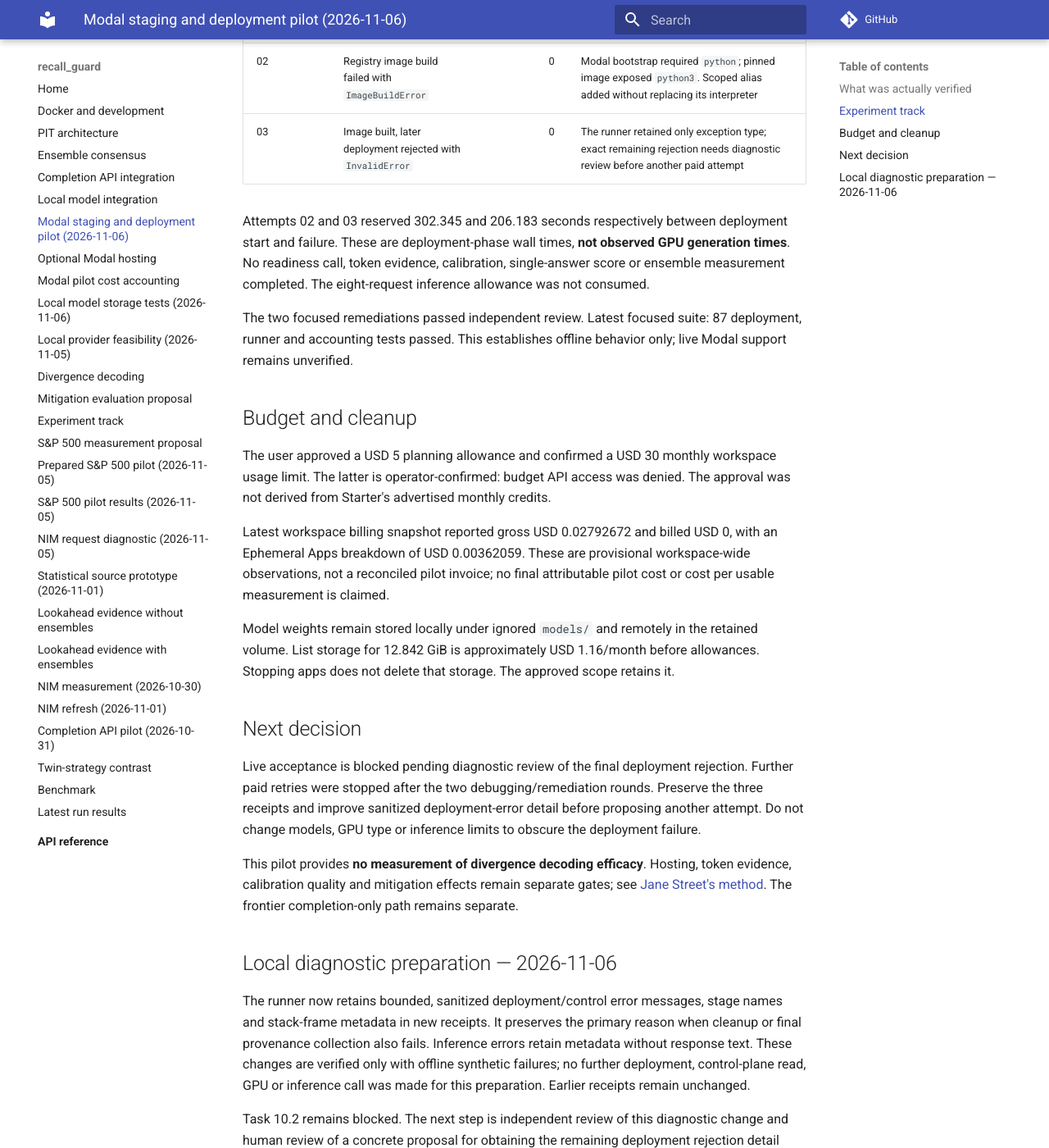
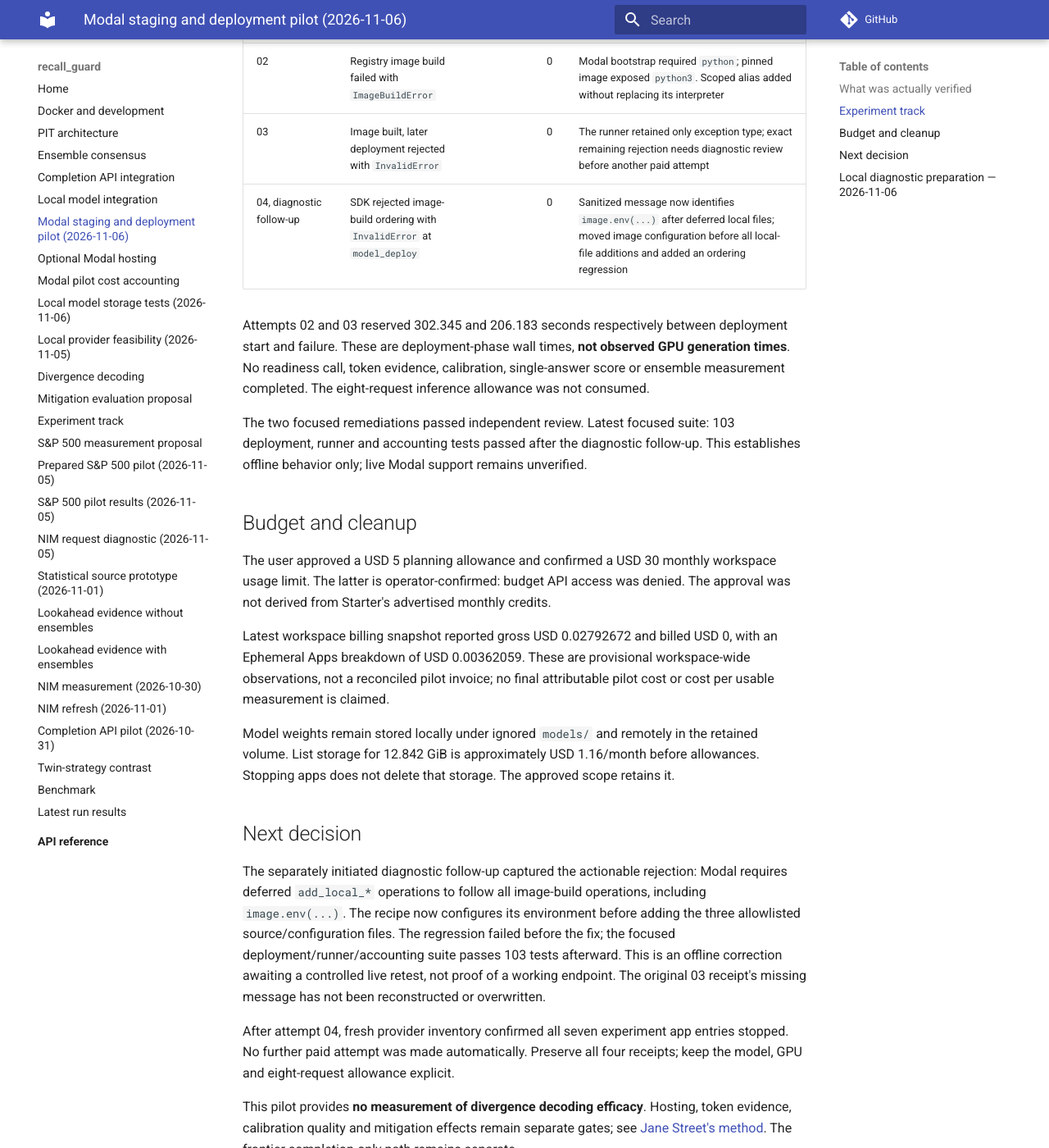
Before and after one commit to norandom/memguard_alpha, an MkDocs documentation site: the page built from docs/results/2026-11-06-modal-pilot.md, in a window 1280 px wide and 1400 px high, scrolled down 963 px. Shown: the whole window at 82% size. Built offline with MkDocs 1.6.1 and Material for MkDocs 9.7.7, drawn with Linux system fonts in a browser that asks for light colours; comment, search, counter and statistics services are not loaded.

Commit message:
fix(local-ai-provider): finish image configuration before deferred files

```diff
--- a/docs/results/2026-11-06-modal-pilot.md
+++ b/docs/results/2026-11-06-modal-pilot.md
@@ -25,6 +25,7 @@
 | CPU diagnostic | Same rejection reproduced with sanitized traceback | 0 | Controller-only; no model app or GPU invocation |
 | 02 | Registry image build failed with `ImageBuildError` | 0 | Modal bootstrap required `python`; pinned image exposed `python3`. Scoped alias added without replacing its interpreter |
 | 03 | Image built, later deployment rejected with `InvalidError` | 0 | The runner retained only exception type; exact remaining rejection needs diagnostic review before another paid attempt |
+| 04, diagnostic follow-up | SDK rejected image-build ordering with `InvalidError` at `model_deploy` | 0 | Sanitized message now identifies `image.env(...)` after deferred local files; moved image configuration before all local-file additions and added an ordering regression |
 
 Attempts 02 and 03 reserved 302.345 and 206.183 seconds respectively between
 deployment start and failure. These are deployment-phase wall times, **not
@@ -33,7 +34,7 @@
 inference allowance was not consumed.
 
 The two focused remediations passed independent review. Latest focused suite:
-87 deployment, runner and accounting tests passed. This establishes offline
+103 deployment, runner and accounting tests passed after the diagnostic follow-up. This establishes offline
 behavior only; live Modal support remains unverified.
 
 ## Budget and cleanup
@@ -53,11 +54,18 @@
 
 ## Next decision
 
-Live acceptance is blocked pending diagnostic review of the final deployment
-rejection. Further paid retries were stopped after the two debugging/remediation
-rounds. Preserve the three receipts and improve sanitized deployment-error detail
-before proposing another attempt. Do not change models, GPU type or inference
-limits to obscure the deployment failure.
+The separately initiated diagnostic follow-up captured the actionable rejection:
+Modal requires deferred `add_local_*` operations to follow all image-build
+operations, including `image.env(...)`. The recipe now configures its environment
+before adding the three allowlisted source/configuration files. The regression
+failed before the fix; the focused deployment/runner/accounting suite passes
+103 tests afterward. This is an offline correction awaiting a controlled live
+retest, not proof of a working endpoint. The original 03 receipt's missing
+message has not been reconstructed or overwritten.
+
+After attempt 04, fresh provider inventory confirmed all seven experiment app
+entries stopped. No further paid attempt was made automatically. Preserve all
+four receipts; keep the model, GPU and eight-request allowance explicit.
 
 This pilot provides **no measurement of divergence decoding efficacy**. Hosting,
 token evidence, calibration quality and mitigation effects remain separate gates;
```
Also changed, not shown: .kiro/specs/local-ai-provider/tasks.md (+1 -1 lines), docs/modal-provider.md (+4 -2 lines), 3 other files.
